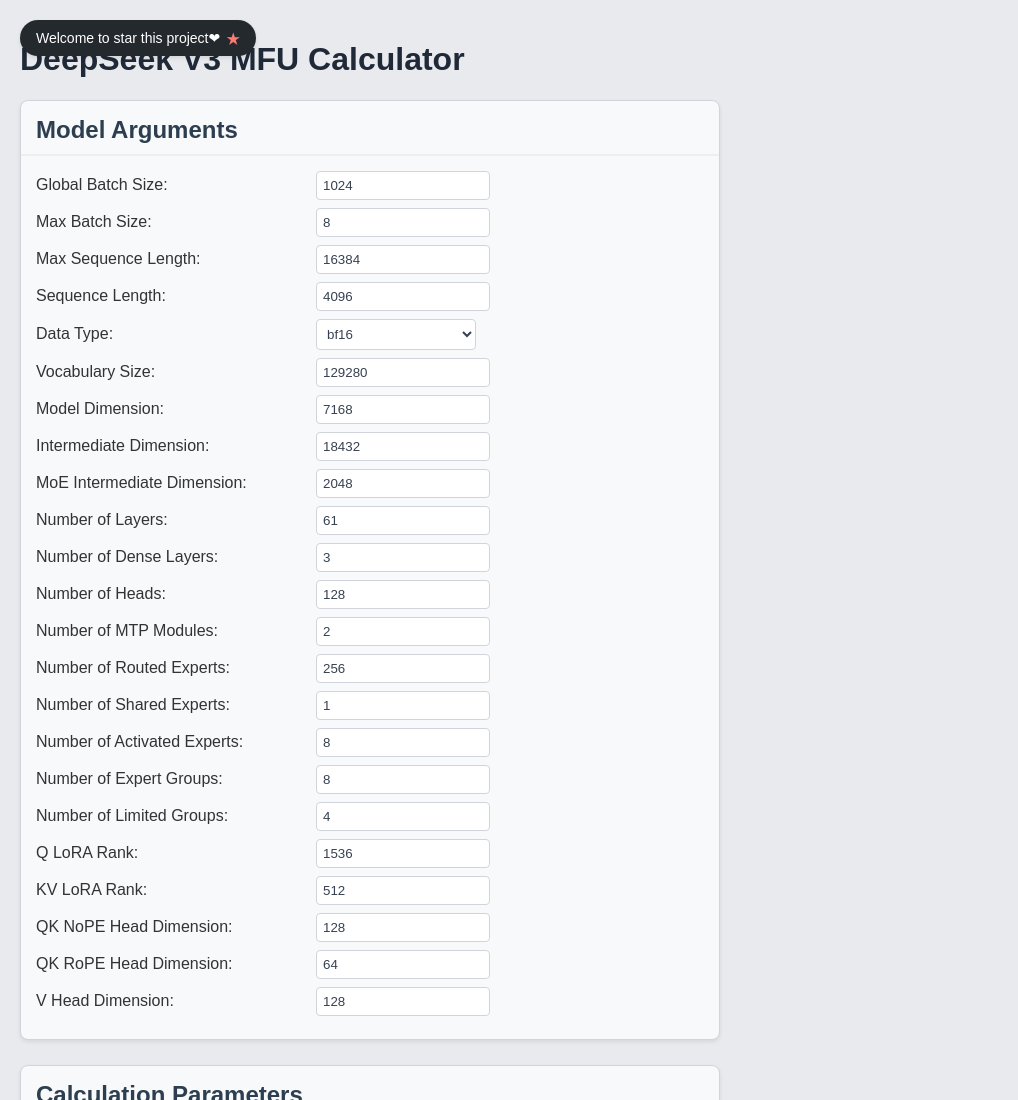
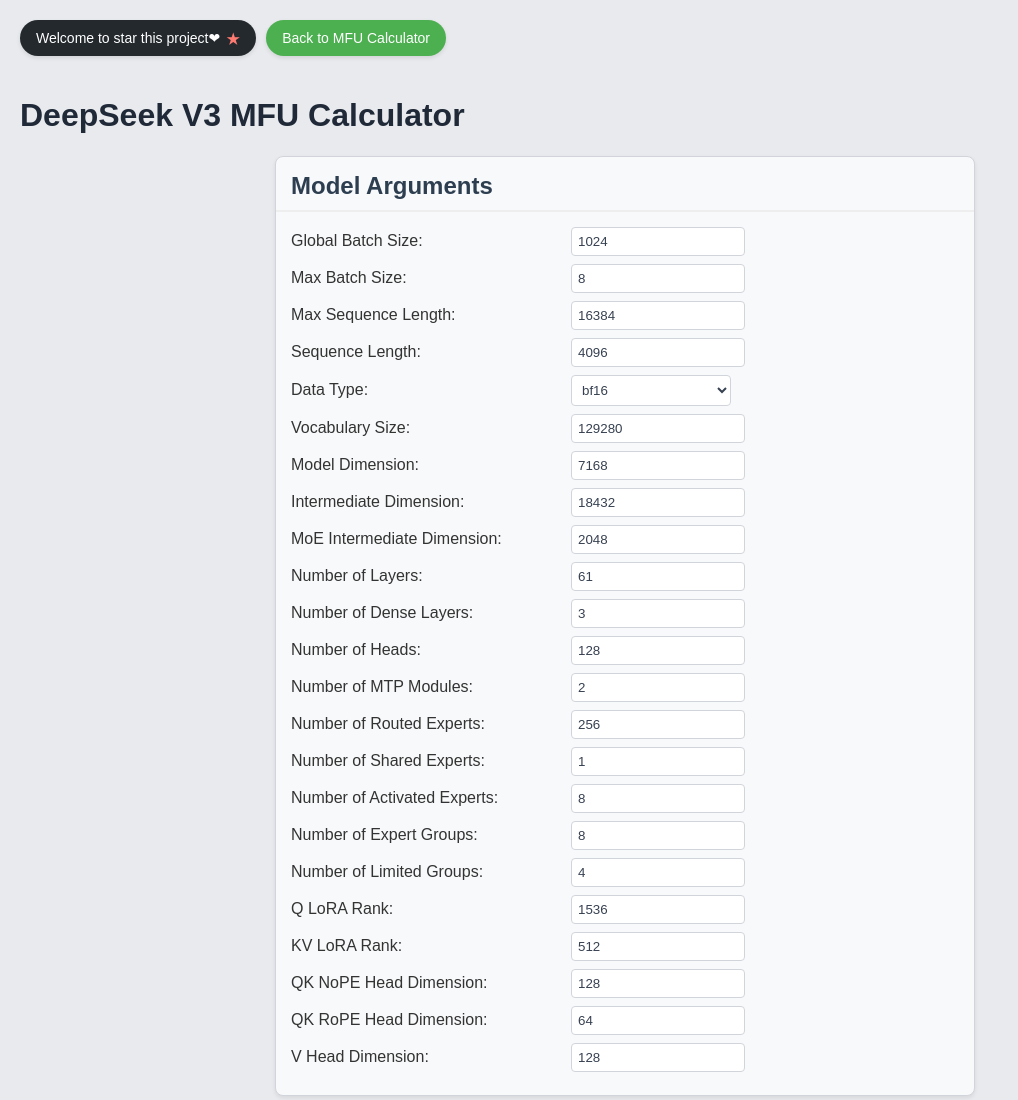
Before and after one commit to CalvinXKY/mfu_calculation, a plain HTML site: page deepseek3mfu.html in a window 1280 px wide. Shown: the top 1100 px of the page, without its empty margins (0-1018 px from the left). Drawn offline with Linux system fonts and the light colour scheme.

Commit message:
update web tool style.

```diff
--- a/deepseek3mfu.html
+++ b/deepseek3mfu.html
@@ -12,6 +12,7 @@
             background-color: #e8eaed;
             display: flex;
             flex-wrap: wrap;
+            justify-content: center;
         }
         .main-content {
             flex: 0 0 700px;
@@ -133,10 +134,13 @@
         h1, h2, h3 {
             color: #1f2937;
         }
+        .ads-container {
+            width: 100%;
+            margin-bottom: 20px;
+            display: flex;
+            gap: 10px;
+        }
         .ads {
-            position: fixed;
-            top: 20px;
-            left: 20px;
             background-color: #24292e;
             color: white;
             padding: 8px 16px;
@@ -147,22 +151,31 @@
             align-items: center;
             transition: all 0.3s ease;
             box-shadow: 0 2px 4px rgba(0,0,0,0.1);
-            z-index: 1000;
         }
         .ads:hover {
             background-color: #1a1f24;
             transform: translateY(-2px);
             box-shadow: 0 4px 8px rgba(0,0,0,0.2);
         }
-        .ads::after {
+        .ads.github::after {
             content: "★";
             margin-left: 6px;
             color: #ff7b72;
         }
+        .ads.index {
+            background-color: #4CAF50;
+        }
+        .ads.index:hover {
+            background-color: #45a049;
+        }
     </style>
 </head>
 <body>
-    <a class="ads" href="https://github.com/CalvinXKY/mfu_calculation">Welcome to star this project❤</a>
+    <div class="ads-container">
+        <a class="ads github" href="https://github.com/CalvinXKY/mfu_calculation">Welcome to star this project❤</a>
+        <a class="ads index" href="https://calvinxky.github.io/mfu_calculation">Back to MFU Calculator</a>
+    </div>
+
     <h1>DeepSeek V3 MFU Calculator</h1>
 
     <div class="main-content">
```
Also changed, not shown: index.html (+3 -3 lines).
